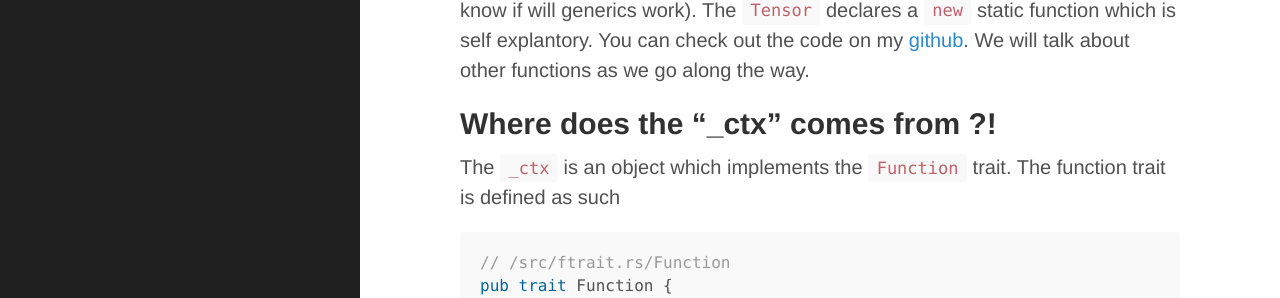
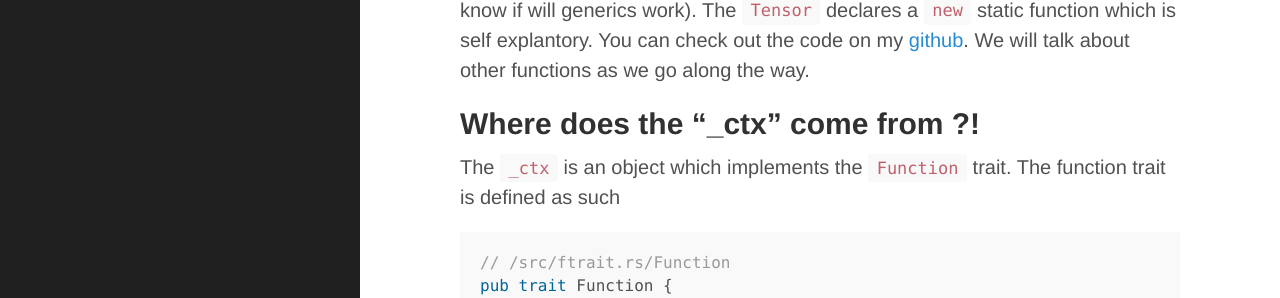
Before and after one commit to arogyad/arogyad.github.io, a Jekyll site: the page built from _posts/2021-08-12-Autograd in Rust.md, in a window 1280 px wide and 900 px high, scrolled down 1327 px. Shown: the part 153-451 px from the top of the window. Built offline with Jekyll 4.4.1, drawn with Linux system fonts in a browser that asks for light colours; nearby versions of some CDN libraries; some web fonts are replaced; our own code applies the rules of GitHub Pages for plain Markdown files.

Commit message:
Update 2021-08-12-Autograd in Rust.md

````diff
--- a/_posts/2021-08-12-Autograd in Rust.md
+++ b/_posts/2021-08-12-Autograd in Rust.md
@@ -23,7 +23,7 @@ pub struct Tensor<'a> {
 ```
 This isn't much but this does the work done, atleast for the explanation.  The `_ctx` is the context field, which stores the process of creation of the `self` tensor, other are self explanatory. You might be wondering why the `_ctx` is a `Box<&' dyn Function>` and not a generic-it is easier to read and simpler this way, using generics will increase the complexity without much gain (also I don't know if will generics work). The `Tensor` declares a `new` static function which is self explantory. You can check out the code on my <a href="https://github.com/arogyad/autograd" target="_blank">github</a>. We will talk about other functions as we go along the way.
 
-## Where does the "_ctx" comes from ?!
+## Where does the "_ctx" come from ?!
 The `_ctx` is an object which implements the `Function` trait. The function trait is defined as such
 ```rust
 // /src/ftrait.rs/Function
````
